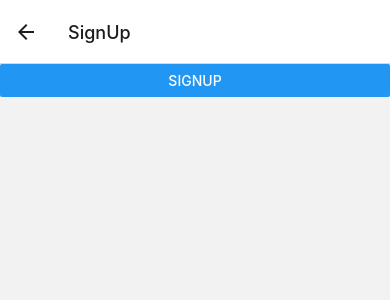
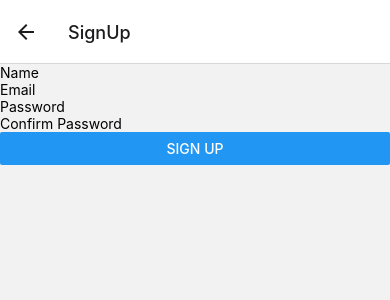
Before and after one commit to dianalam122/DeltaHacks, a React Native app: screen /SignUp in a window 390 px wide. Shown: the top 300 px of the page. Built offline with nearby package versions, Linux system fonts and the light colour scheme.

Commit message:
Add Main Structure

```diff
--- a/App.js
+++ b/App.js
@@ -1,37 +1,20 @@
-import { StatusBar } from 'expo-status-bar';
 import { StyleSheet, Text, View, Button } from 'react-native';
 import {createNativeStackNavigator} from '@react-navigation/native-stack';
 import {NavigationContainer} from '@react-navigation/native';
 import {HomeScreen} from './Home';
 import {Login} from './Login';
 import {SignUp} from './SignUp';
-
+import {Dashboard} from './Dashboard';
 export default function App() {
     const Stack = createNativeStackNavigator();
   return (
     <NavigationContainer>
           <Stack.Navigator>
-            <Stack.Screen
-              name="Home"
-              component={HomeScreen}
-            />
-            <Stack.Screen
-                          name="Login"
-                          component={Login}
-                        />
-            <Stack.Screen name="SignUp"
-                component={SignUp}/>
-            {/*<Stack.Screen name="Profile" component={ProfileScreen} />*/}
+              <Stack.Screen name="Home" component={HomeScreen} />
+              <Stack.Screen name="Login" component={Login} />
+              <Stack.Screen name="SignUp" component={SignUp} />
+              <Stack.Screen name="Dashboard" component={Dashboard}/>
           </Stack.Navigator>
-        </NavigationContainer>
+    </NavigationContainer>
   );
 }
-
-const styles = StyleSheet.create({
-  container: {
-    flex: 1,
-    backgroundColor: '#fff',
-    alignItems: 'center',
-    justifyContent: 'center',
-  },
-});
--- /dev/null
+++ b/Dashboard.js
@@ -0,0 +1,11 @@
+import React from 'react';
+import {StyleSheet, Text, View, Button, Alert, TextInput} from 'react-native';
+export const Dashboard = ({navigation, route}) => {
+    const [email, onChangeEmail] = React.useState("");
+    const [password, onChangePassword] = React.useState("");
+    return (
+        <>
+            <Text>{route.params.email}</Text>
+        </>
+    );
+};
--- a/Home.js
+++ b/Home.js
@@ -2,8 +2,8 @@ import React from 'react';
 import { StyleSheet, Text, View, Button, Alert } from 'react-native';
 export const HomeScreen = ({navigation}) => {
   return (
-  <>
-    <Text>Title</Text>
+      <View style={styles.container}>
+        <Text style={styles.title}>App Name</Text>
         <Button
             title="Login"
             onPress={() => navigation.navigate('Login')}
@@ -11,6 +11,19 @@ export const HomeScreen = ({navigation}) => {
         <Button title="Sign Up"
                 onPress={() => navigation.navigate("SignUp")}
         />
-    </>
+      </View>
   );
 };
+
+const styles = StyleSheet.create({
+    container: {
+        flex: 1,
+        backgroundColor: '#fff',
+        justifyContent: 'center',
+        alignContent: 'center',
+    },
+    title: {
+        fontSize: 20,
+        fontWeight: 'bold',
+    },
+});
--- a/Login.js
+++ b/Login.js
@@ -1,12 +1,34 @@
 import React from 'react';
-import { StyleSheet, Text, View, Button, Alert } from 'react-native';
+import {StyleSheet, Text, View, Button, Alert, TextInput} from 'react-native';
 export const Login = ({navigation}) => {
+  const [email, onChangeEmail] = React.useState("");
+  const [password, onChangePassword] = React.useState("");
+  const handleSubmission = () => {
+        if (email === "") {
+            Alert.alert("Please enter an email");
+        } else if (password === "") {
+            Alert.alert("Please enter a password");
+        } else {
+            navigation.navigate('Dashboard', {email: email, password: password});
+        }
+  };
   return (
-  <>
-    <Button
-        title="Login"
-        onPress={() => navigation.navigate('Profile', {name: 'Jane'})}
-    />
-    </>
+      <>
+        <TextInput
+            className={"mx-2"}
+            onChangeText={onChangeEmail}
+            placeholder="Email"
+            textContentType={"emailAddress"}
+        />
+        <TextInput
+            onChangeText={onChangePassword}
+            placeholder="Password"
+            textContentType={"password"}
+        />
+        <Button
+            title="Login"
+            onPress={handleSubmission}
+        />
+      </>
   );
 };
--- a/SignUp.js
+++ b/SignUp.js
@@ -1,12 +1,54 @@
 import React from 'react';
-import { StyleSheet, Text, View, Button, Alert } from 'react-native';
+import {StyleSheet, Text, View, Button, Alert, TextInput} from 'react-native';
 export const SignUp = ({navigation}) => {
+  const [name, onChangeName] = React.useState("");
+  const [email, onChangeEmail] = React.useState("");
+  const [password, onChangePassword] = React.useState("");
+  const [confirmPassword, onChangeConfirmPassword] = React.useState("");
+
+  const handleSubmission = () => {
+      if (name === "") {
+          Alert.alert("Please enter a name");
+      } else if (email === "") {
+            Alert.alert("Please enter an email");
+      } else if (password === "") {
+            Alert.alert("Please enter a password");
+      } else if (confirmPassword === "") {
+            Alert.alert("Please confirm your password");
+      } else if (password === confirmPassword) {
+        navigation.navigate('Login');
+        } else {
+        Alert.alert("Passwords do not match");
+    }
+  };
+
   return (
-  <>
-    <Button
-        title="SignUp"
-        onPress={() => navigation.navigate('Login')}
-    />
-    </>
+      <>
+        <TextInput
+            onChangeText={onChangeName}
+            placeholder={"Name"}
+            textContentType={"name"}
+        />
+        <TextInput
+            onChangeText={onChangeEmail}
+            placeholder="Email"
+            textContentType={"emailAddress"}
+        />
+        <TextInput
+            onChangeText={onChangePassword}
+            placeholder="Password"
+            textContentType={"newPassword"}
+        />
+        <TextInput
+            onChangeText={onChangeConfirmPassword}
+            placeholder="Confirm Password"
+            textContentType={"newPassword"}
+        />
+
+        <Button
+            title="Sign Up"
+            onPress={handleSubmission}
+        />
+      </>
   );
 };
--- a/package.json
+++ b/package.json
@@ -19,6 +19,7 @@
     "react-native": "0.72.6",
     "react-native-safe-area-context": "4.6.3",
     "react-native-screens": "~3.22.0",
+    "realm": "^12.5.1",
     "tailwindcss": "^3.4.1"
   },
   "devDependencies": {
```
Also changed, not shown: 1 other file (tests, documents, lock files or other folders). Lines whose indentation alone changed are shown as unchanged.
